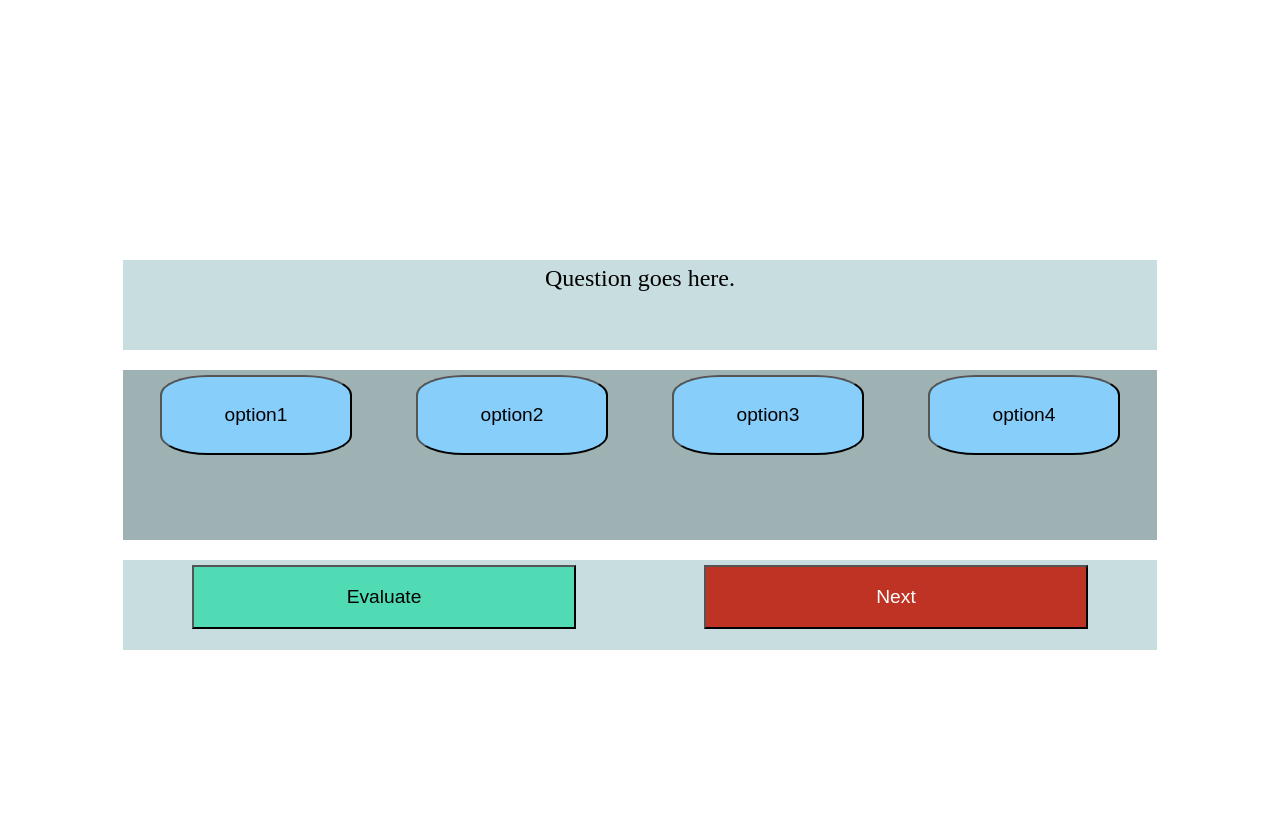
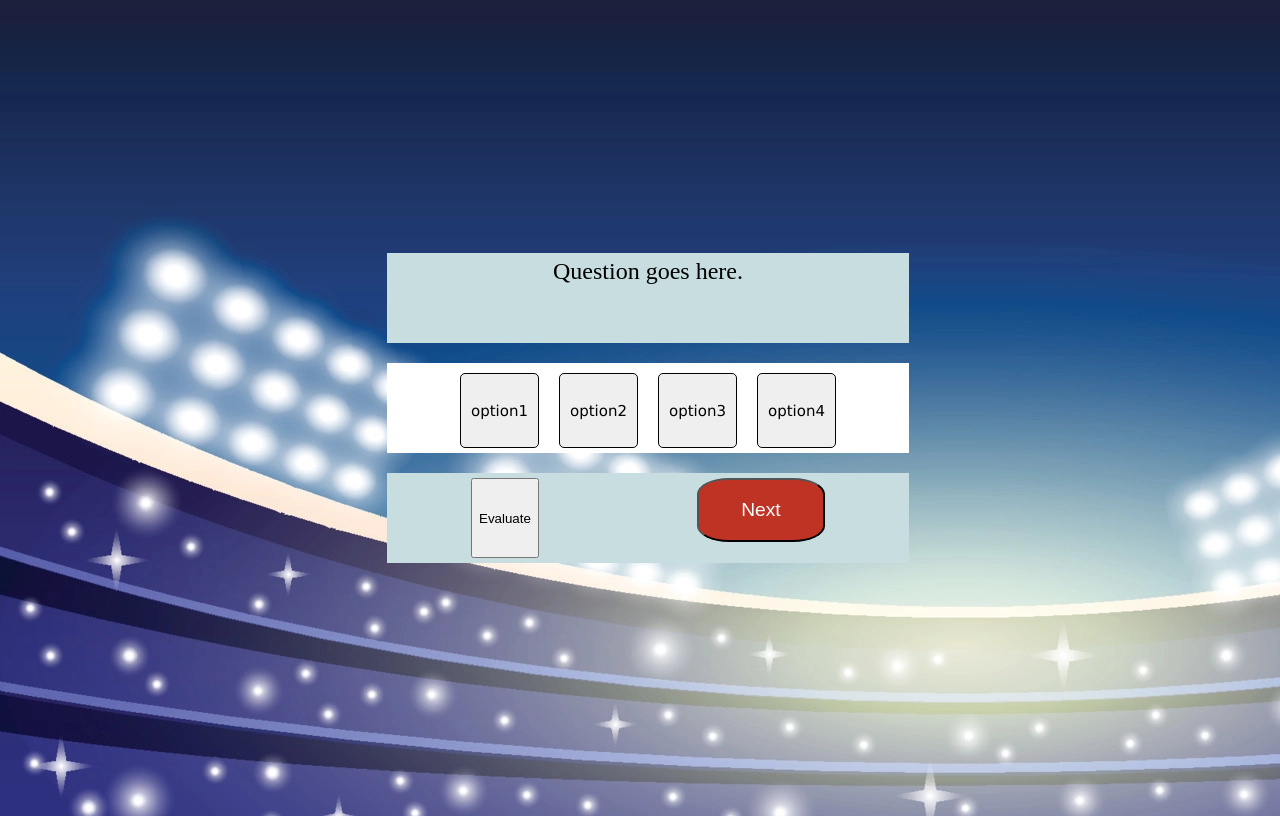
Before and after one commit to sarababich/quizAppPlainJS, a website: page index.html in a window 1280 px wide. Drawn offline with Linux system fonts and the light colour scheme; no server answers.

Commit message:
Update style.css

```diff
--- a/style.css
+++ b/style.css
@@ -1,9 +1,16 @@
 body{
-	padding: 0;
-	margin: 0;
+	background-image: url("images/fotboll.png");
 	width:100vw;
 	height: 100vh;
+	justify-content: center;
 }
+
+.kant{
+	border: 2px solid black;
+	border-radius: 5px;
+}
+
+
 .panel{
 	height: 100vh;
 	display: flex;
@@ -14,45 +21,40 @@ body{
 .question-container{
 	margin: 10px;
 	padding: 5px;
-	width: 80vw;
+	width: 40vw;
 	height: 10vh;
 	background-color: #c7dddf;
 	font-size: x-large;
 	text-align: center;
 
 }
-.result{
+
+
+.option-container{
+	display: flex;
 	margin: 10px;
 	padding: 5px;
-	width:80vw;
+	width: 40vw;
 	height: 10vh;
-	text-align: center;
-	font-size: 50px;
-
-}
-.option-container{
-	display: flex;
-	justify-content: space-around;
-	margin: 10px;
-	padding: 5px;
-	width: 80vw;
-	height: 20vh;
-	background-color: #9eb1b3;
+	background-color: white;
+	justify-content: center;
 
 }
 .option{
-	padding: 10px;
-	width: 15vw;
-	height: 10vh;
-	font-size: larger;
-	background-color: lightskyblue;
-	border-radius: 25%;
+	list-style: none;
+	margin: 5px 10px 0;
+	padding: 5px 10px 5px 10px;
+	text-align: center;
+	font-family: "Lucida Grande", "Lucida Sans Unicode", Helvetica, Arial, sans-serif;
+	font-size: 15px;
+	border-radius: 5px;
+	border: 1px solid rgb(5, 0, 4);
 }
 .option:hover{
 	background-color: lightgoldenrodyellow;
 }
 .navigation{
-	width: 80vw;
+	width: 40vw;
 	height: 10vh;
 	margin: 10px;
 	padding: 5px;
@@ -61,17 +63,31 @@ body{
 	background-color:#c7dddf;
 }
 
-.evaluate,.next{
-	width:30vw;
+.next{
+	width: 10vw;
 	height: 8vh;
 	padding: 5px;
 	font-size: larger;
-}
-.evaluate{
-
-	background-color: #50DBB4;
-}
-.next{
 	color: white;
 	background-color: #BF3325;
+	border-radius: 25%;
 }
+
+.next:hover{
+	background-color: lightgoldenrodyellow;
+}
+
+.score {
+	width: 10vw;
+	height: 8vh;
+	padding: 5px;
+	text-align: center;
+	font-size: larger;
+	color: white;
+	background-color: #BF3325;
+	border-radius: 25%;
+}
+
+.score:hover{
+	background-color: lightgoldenrodyellow;
+}
```
